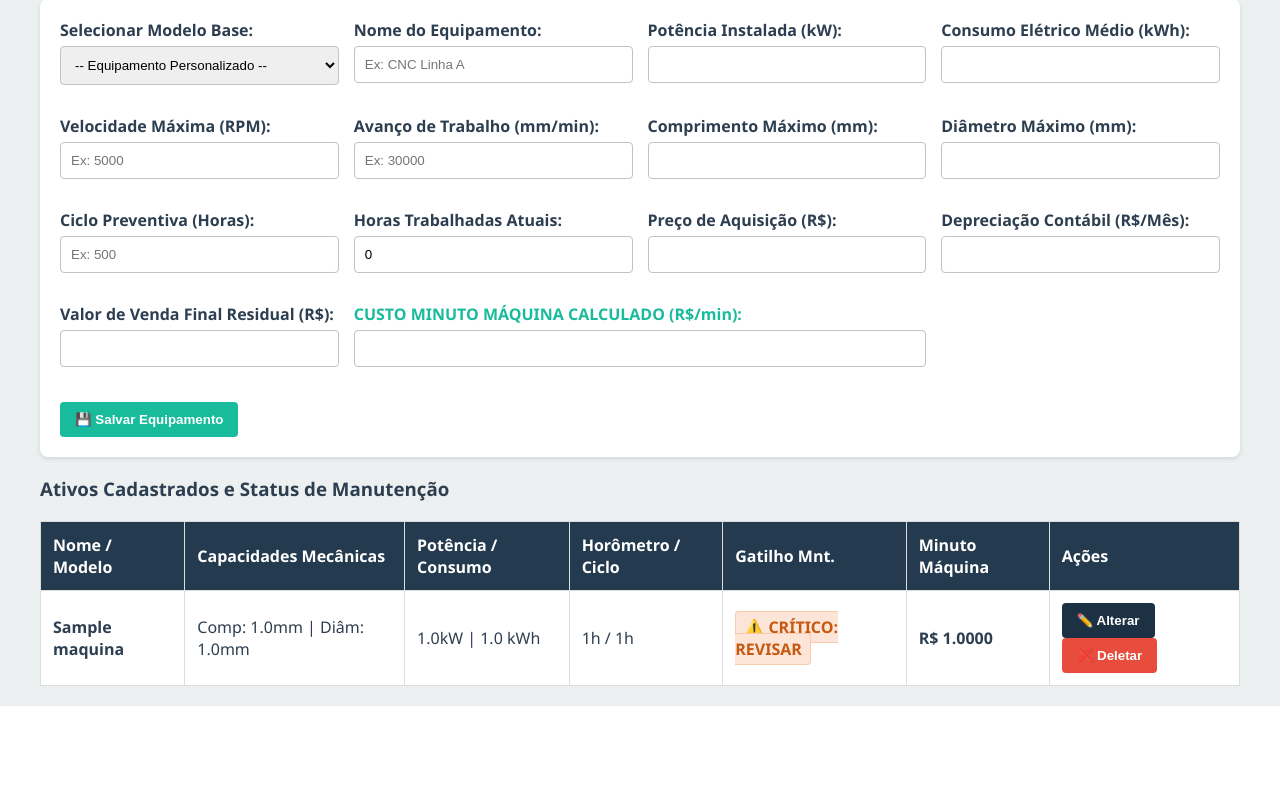
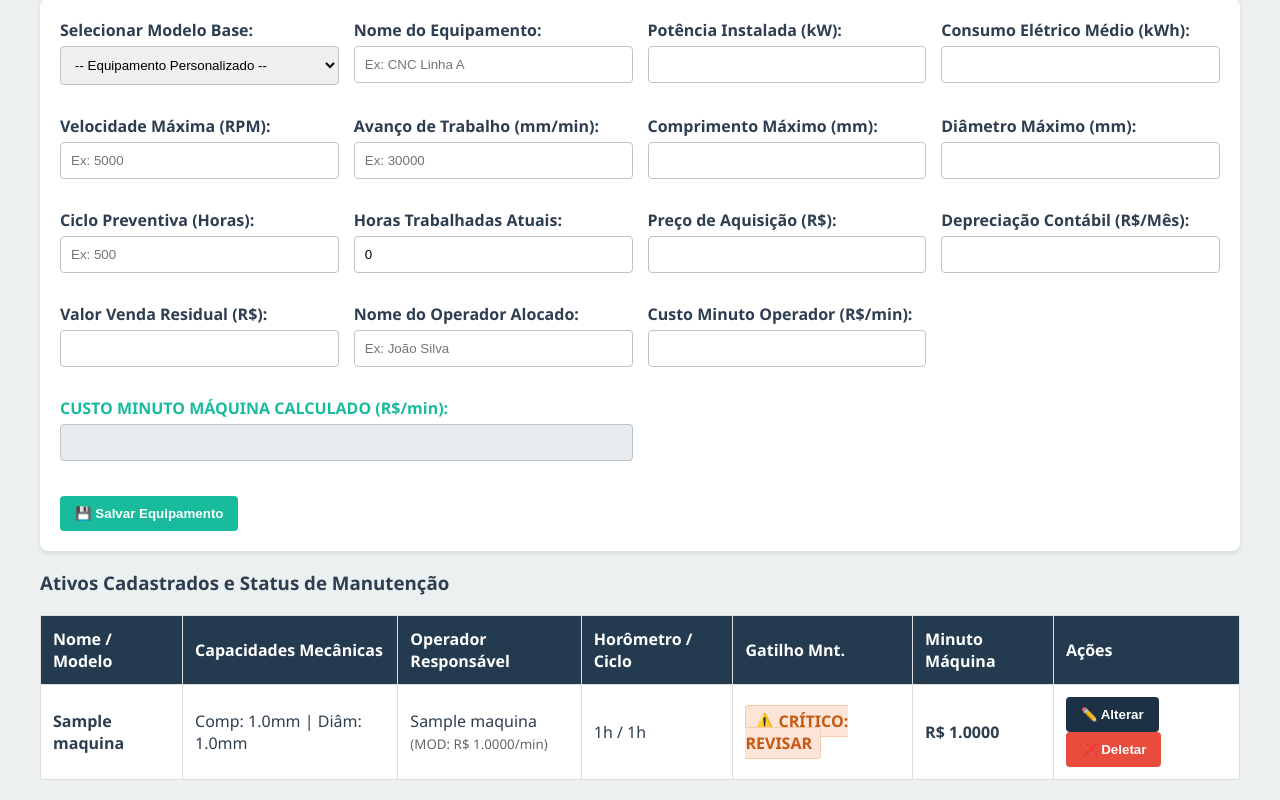
Before and after one commit to ProfRenatoPereira/admerpcadastro, a Flask app: page /maquinas in a window 1280 px wide. Shown: the part 283-1083 px from the top of the page. Before the commit the page ends 989 px from the top, so only its background shows below. Run offline with Flask 3, Linux system fonts and the light colour scheme; tables that the repository leaves empty hold one stand-in row (values such as "Sample post").

Commit message:
Update maquinas.html

```diff
--- a/templates/maquinas.html
+++ b/templates/maquinas.html
@@ -22,14 +22,12 @@
 <header class="cabecalho-corporativo">
     <div class="identidade-container">
         <div class="branding-flex">
-            <!-- Logo oficial do repositório -->
             <img src="{{ url_for('static', filename='logo.png') }}" alt="Logo TERADMAS" style="height: 65px; width: auto; object-fit: contain; border-radius: 4px;">
             <div class="texto-empresa">
                 <h1>TERCEIRO ADM ASSOCIADOS</h1>
                 <p>Projetos, Execução, Assessoria, Auditoria e Gerenciamento Operacional e de Custos</p>
             </div>
         </div>
-        <!-- Botão Hambúrguer para Celular -->
         <button class="menu-hamburguer" onclick="alternarMenuMobile()">☰</button>
     </div>
 
@@ -41,36 +39,35 @@
                 <ul class="sub-menu">
                     <li><a href="/estrutura">1. Investimentos Imobiliários</a></li>
                     <li><a href="/maquinas">2. Engenharia de Ativos (Máquinas)</a></li>
-                    <li><a href="/materiais">3. Almoxarifado (Materiais)</a></li>
+                    <li><a href="/requisicoes">📋 3. Central de Requisições</a></li>
+                    <li><a href="/compras">💰 4. Cockpit de Suprimentos</a></li>
+                    <li><a href="/materiais">5. Almoxarifado (Materiais)</a></li>
                 </ul>
             </li>
             <li class="item-menu">
                 <a href="#" class="link-principal">🛠️ Custos & Engenharia ▾</a>
                 <ul class="sub-menu">
-                    <li><a href="/engenharia">4. Engenharia de Produto (BOM)</a></li>
-                    <li><a href="/precificacao">5. Controladoria e Precificação</a></li>
+                    <li><a href="/engenharia">6. Engenharia de Produto (BOM)</a></li>
+                    <li><a href="/precificacao">7. Controladoria e Precificação</a></li>
                 </ul>
             </li>
             <li class="item-menu">
                 <a href="#" class="link-principal">💰 Operações Comerciais ▾</a>
                 <ul class="sub-menu">
-                    <li><a href="/vendas">6. Painel de Vendas Comerciais</a></li>
-                    <li><a href="/estoque">7. Inventário de Acabados</a></li>
+                    <li><a href="/vendas">8. Painel de Vendas Comerciais</a></li>
+                    <li><a href="/estoque">9. Inventário de Acabados</a></li>
                 </ul>
             </li>
             <li class="item-menu">
                 <a href="#" class="link-principal">🏭 Chão de Fábrica & ROI ▾</a>
                 <ul class="sub-menu">
-                    <li><a href="/pcp">8. Planilha de Processos (PCP)</a></li>
-                    <li><a href="/roi">9. Indicadores de Retorno (ROI)</a></li>
+                    <li><a href="/pcp">10. Planilha de Processos (PCP)</a></li>
+                    <li><a href="/roi">11. Indicadores de Retorno (ROI)</a></li>
                 </ul>
             </li>
         </ul>
     </nav>
 </header>
-
-
-
 
 <div class="container">
     <h2>Página 3: Engenharia de Ativos - Máquinas e Equipamentos</h2>
@@ -137,12 +134,20 @@
                     <input type="number" step="0.01" name="depreciacao_mensal" id="depreciacao_mensal" required oninput="calcularMinutoMaquina()">
                 </div>
                 <div class="form-group">
-                        <label>Valor de Venda Final Residual (R$):</label>
+                    <label>Valor Venda Residual (R$):</label>
                     <input type="number" step="0.01" name="valor_venda_final" id="valor_venda_final" required>
                 </div>
+                <div class="form-group">
+                    <label>Nome do Operador Alocado:</label>
+                    <input type="text" name="operador_nome" id="operador_nome" required placeholder="Ex: João Silva">
+                </div>
+                <div class="form-group">
+                    <label>Custo Minuto Operador (R$/min):</label>
+                    <input type="number" step="0.0001" name="custo_minuto_operador" id="custo_minuto_operador" required oninput="calcularMinutoMaquina()">
+                </div>
                 <div class="form-group" style="grid-column: span 2;">
-                        <label style="color:var(--secondary-color);">CUSTO MINUTO MÁQUINA CALCULADO (R$/min):</label>
-                        <input type="number" step="0.0001" name="custo_minuto_maquina" id="custo_minuto_maquina" readonly>
+                    <label style="color:var(--secondary-color); font-weight: bold;">CUSTO MINUTO MÁQUINA CALCULADO (R$/min):</label>
+                    <input type="number" step="0.0001" name="custo_minuto_maquina" id="custo_minuto_maquina" readonly style="background-color:#e9ecef; font-weight:bold;">
                 </div>
             </div>
             <div style="margin-top: 20px;">
@@ -151,13 +156,14 @@
             </div>
         </form>
     </div>
+
     <h3>Ativos Cadastrados e Status de Manutenção</h3>
     <table class="data-table">
         <thead>
             <tr>
                 <th>Nome / Modelo</th>
                 <th>Capacidades Mecânicas</th>
-                    <th>Potência / Consumo</th>
+                <th>Operador Responsável</th>
                 <th>Horômetro / Ciclo</th>
                 <th>Gatilho Mnt.</th>
                 <th>Minuto Máquina</th>
@@ -169,7 +175,7 @@
             <tr>
                 <td><strong>{{ maq.nome_equipamento }}</strong></td>
                 <td>Comp: {{ maq.comprimento_max }}mm | Diâm: {{ maq.diametro_max }}mm</td>
-                    <td>{{ maq.potencia }}kW | {{ maq.consumo_eletrico }} kWh</td>
+                <td>{{ maq.operador_nome }} <br><small style="color:#666;">(MOD: R$ {{ "%.4f"|format(maq.custo_minuto_operador) }}/min)</small></td>
                 <td>{{ maq.horas_trabalhadas }}h / {{ maq.frequencia_manutencao }}h</td>
                 <td>
                     {% if maq.horas_trabalhadas >= maq.frequencia_manutencao %}
@@ -180,7 +186,7 @@
                 </td>
                 <td><strong>R$ {{ "%.4f"|format(maq.custo_minuto_maquina) }}</strong></td>
                 <td>
-                        <button class="btn btn-primary" onclick="prepararEdicao('{{ maq.id }}', '{{ maq.nome_equipamento }}', '{{ maq.potencia }}', '{{ maq.consumo_eletrico }}', '{{ maq.velocidade }}', '{{ maq.avanco }}', '{{ maq.comprimento_max }}', '{{ maq.diametro_max }}', '{{ maq.frequencia_manutencao }}', '{{ maq.horas_trabalhadas }}', '{{ maq.preco_compra }}', '{{ maq.depreciacao_mensal }}', '{{ maq.valor_venda_final }}', '{{ maq.custo_minuto_maquina }}')">✏️ Alterar</button>
+                    <button class="btn btn-primary" onclick="prepararEdicao('{{ maq.id }}', '{{ maq.nome_equipamento }}', '{{ maq.potencia }}', '{{ maq.consumo_eletrico }}', '{{ maq.velocidade }}', '{{ maq.avanco }}', '{{ maq.comprimento_max }}', '{{ maq.diametro_max }}', '{{ maq.frequencia_manutencao }}', '{{ maq.horas_trabalhadas }}', '{{ maq.preco_compra }}', '{{ maq.depreciacao_mensal }}', '{{ maq.valor_venda_final }}', '{{ maq.custo_minuto_maquina }}', '{{ maq.operador_nome }}', '{{ maq.custo_minuto_operador }}')">✏️ Alterar</button>
                     <form action="/deletar_maquina/{{ maq.id }}" method="POST" style="display:inline;" onsubmit="return confirm('Excluir este ativo permanentemente?');">
                         <button type="submit" class="btn btn-danger">❌ Deletar</button>
                     </form>
@@ -192,11 +198,11 @@
 </div>
 <script>
     const catalogos = {
-            cnc_mazak: { nome: "Torno CNC Mazak Quick Turn", pot: 25, cons: 18, vel: "5000", avan: "30000", comp: 500, diam: 350, mnt: 1000, preco: 450000, dep: 3750, venda: 90000 },
-            fresadora: { nome: "Fresadora Universal", pot: 7.5, cons: 5.5, vel: "1800", avan: "1200", comp: 800, diam: 0, mnt: 600, preco: 85000, dep: 708, venda: 20000 },
-            serra_fita: { nome: "Serra de Fita Industrial", pot: 2.2, cons: 1.8, vel: "80", avan: "50", comp: 300, diam: 250, mnt: 300, preco: 18000, dep: 150, venda: 4000 },
-            furadeira: { nome: "Furadeira de Bancada", pot: 1.5, cons: 1.1, vel: "2500", avan: "Manual", comp: 150, diam: 32, mnt: 400, preco: 6500, dep: 54, venda: 1500 },
-            retifica: { nome: "Retífica Tangencial", pot: 5.5, cons: 4.2, vel: "2800", avan: "1500", comp: 600, diam: 200, mnt: 800, preco: 120000, dep: 1000, venda: 30000 }
+        cnc_mazak: { nome: "Torno CNC Mazak Quick Turn", pot: 25, cons: 18, vel: "5000", avan: "30000", comp: 500, diam: 350, mnt: 1000, preco: 450000, dep: 3750, venda: 90000, operador: "Operador CNC Especializado", custo_op: 0.45 },
+        fresadora: { nome: "Fresadora Universal", pot: 7.5, cons: 5.5, vel: "1800", avan: "1200", comp: 800, diam: 0, mnt: 600, preco: 85000, dep: 708, venda: 20000, operador: "Fresador Mecânico", custo_op: 0.38 },
+        serra_fita: { nome: "Serra de Fita Industrial", pot: 2.2, cons: 1.8, vel: "80", avan: "50", comp: 300, diam: 250, mnt: 300, preco: 18000, dep: 150, venda: 4000, operador: "Auxiliar de Produção", custo_op: 0.22 },
+        furadeira: { nome: "Furadeira de Bancada", pot: 1.5, cons: 1.1, vel: "2500", avan: "Manual", comp: 150, diam: 32, mnt: 400, preco: 6500, dep: 54, venda: 1500, operador: "Ajudante Geral", custo_op: 0.20 },
+        retifica: { nome: "Retífica Tangencial", pot: 5.5, cons: 4.2, vel: "2800", avan: "1500", comp: 600, diam: 200, mnt: 800, preco: 120000, dep: 1000, venda: 30000, operador: "Retificador Técnico", custo_op: 0.40 }
     };
 
     function carregarPreDefinido() {
@@ -214,6 +220,8 @@
             document.getElementById('preco_compra').value = item.preco;
             document.getElementById('depreciacao_mensal').value = item.dep;
             document.getElementById('valor_venda_final').value = item.venda;
+            document.getElementById('operador_nome').value = item.operador;
+            document.getElementById('custo_minuto_operador').value = item.custo_op;
             calcularMinutoMaquina();
         }
     }
@@ -222,19 +230,21 @@
         const depreciacao = parseFloat(document.getElementById('depreciacao_mensal').value) || 0;
         const consumoKwh = parseFloat(document.getElementById('consumo_eletrico').value) || 0;
         const custoEstruturalMinuto = parseFloat(document.getElementById('custo_estrutural_oculto').value) || 0;
+        const custoOperadorMinuto = parseFloat(document.getElementById('custo_minuto_operador').value) || 0;
 
         const custoKwhEnergia = 0.75;
         const minutosNoMes = 176 * 60;
 
         const depreciacaoPorMinuto = depreciacao / minutosNoMes;
         const energiaPorMinuto = (consumoKwh * custoKwhEnergia) / 60;
-            const c_mm = custoEstruturalMinuto + depreciacaoPorMinuto + energiaPorMinuto;
+        const c_mm = custoEstruturalMinuto + depreciacaoPorMinuto + energiaPorMinuto + custoOperadorMinuto;
 
         document.getElementById('custo_minuto_maquina').value = c_mm.toFixed(4);
     }
 
-        function prepararEdicao(id, nome, pot, cons, vel, avan, comp, diam, mnt, horas, preco, dep, venda, cmm) {
+    function prepararEdicao(id, nome, pot, cons, vel, avan, comp, diam, mnt, horas, preco, dep, venda, cmm, operador, custo_op) {
         document.getElementById('formMaquina').action = '/alterar_maquina/' + id;
+        document.getElementById('registro_id').value = id;
         document.getElementById('nome_equipamento').value = nome;
         document.getElementById('potencia').value = pot;
         document.getElementById('consumo_eletrico').value = cons;
@@ -248,6 +258,8 @@
         document.getElementById('depreciacao_mensal').value = dep;
         document.getElementById('valor_venda_final').value = venda;
         document.getElementById('custo_minuto_maquina').value = cmm;
+        document.getElementById('operador_nome').value = operador;
+        document.getElementById('custo_minuto_operador').value = custo_op;
 
         document.getElementById('btnSalvar').innerText = "🔄 Confirmar Alterações";
         document.getElementById('btnCancelar').style.display = "inline-block";
@@ -259,37 +271,21 @@
         document.getElementById('btnSalvar').innerText = "💾 Salvar Equipamento";
         document.getElementById('btnCancelar').style.display = "none";
     }
-    </script>
 
-
-    <script>
-    // Função para abrir e fechar o menu hambúrguer no celular
-    function alternarMenuMobile() {
-        const menu = document.getElementById('menuNavegacao');
-        menu.classList.toggle('ativo');
-    }
-
-    // Controle do tamanho das fontes para as Big TVs ou baixa visão
+    function alternarMenuMobile() { document.getElementById('menuNavegacao').classList.toggle('ativo'); }
     let tamanhoAtual = 100;
     function mudarFonte(direcao) {
         tamanhoAtual += (direcao * 10);
-        if(tamanhoAtual >= 70 && tamanhoAtual <= 160) {
-            document.body.style.fontSize = tamanhoAtual + "%";
+        if(tamanhoAtual >= 70 && tamanhoAtual <= 160) document.body.style.fontSize = tamanhoAtual + "%";
     }
-    }
-
-    // Controle do modo de alto contraste
     function alternarAltoContraste() {
         const corpo = document.body;
         if (corpo.style.filter === "invert(1) contrast(1.2)") {
-            corpo.style.filter = "none";
-            corpo.style.backgroundColor = "";
+            corpo.style.filter = "none"; corpo.style.backgroundColor = "";
         } else {
-            corpo.style.filter = "invert(1) contrast(1.2)";
-            corpo.style.backgroundColor = "black";
+            corpo.style.filter = "invert(1) contrast(1.2)"; corpo.style.backgroundColor = "black";
         }
     }
 </script>
-
 </body>
 </html>
```
Lines whose indentation alone changed are shown as unchanged.
